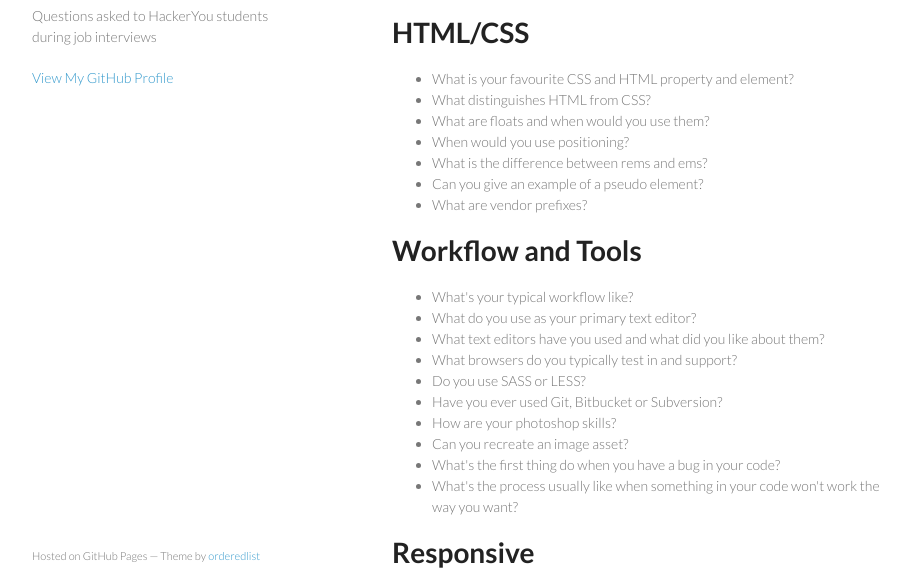
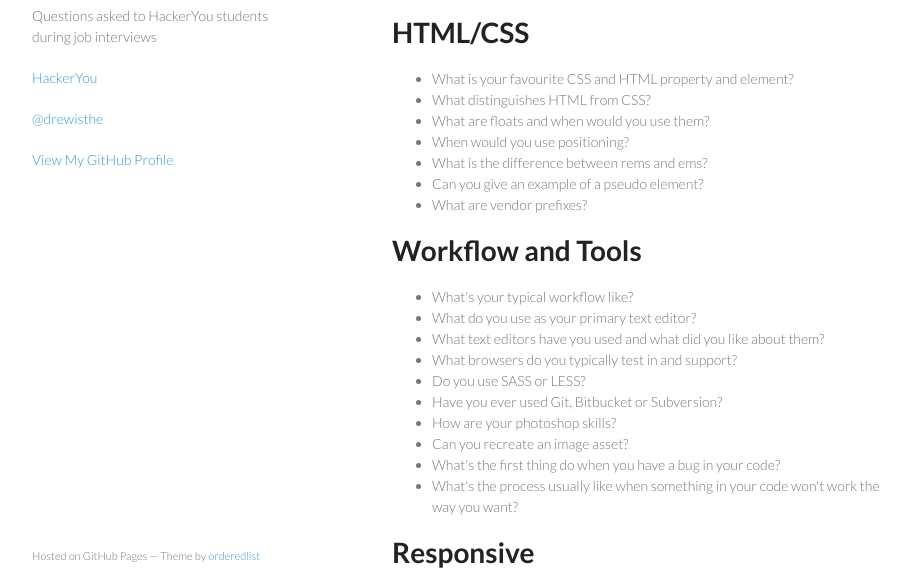
Before and after one commit to drewminns/drewminns.github.io, a plain HTML site: page index.html in a window 1280 px wide. Shown: the part 165-749 px from the top of the page, without its empty margins (178-1094 px from the left). Drawn offline with Linux system fonts and the light colour scheme.

Commit message:
Update index.html

```diff
--- a/index.html
+++ b/index.html
@@ -17,7 +17,8 @@
       <header>
         <h1>Junior Front End Developer Interview Questions</h1>
         <p>Questions asked to HackerYou students during job interviews</p>
-
+        <p><a href="http://hackeryou.com">HackerYou</a></p>
+        <p><a href="http://twitter.com/drewisthe">@drewisthe</a></p>
 
         <p class="view"><a href="https://github.com/drewminns">View My GitHub Profile</a></p>
 
```
